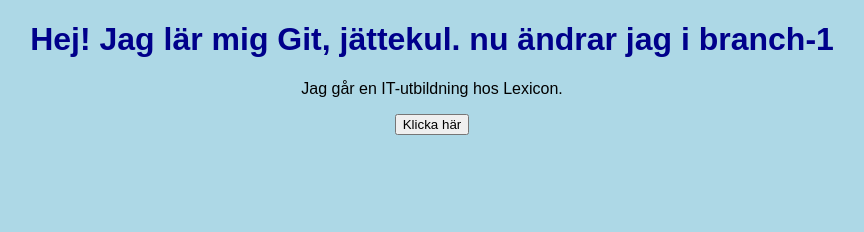
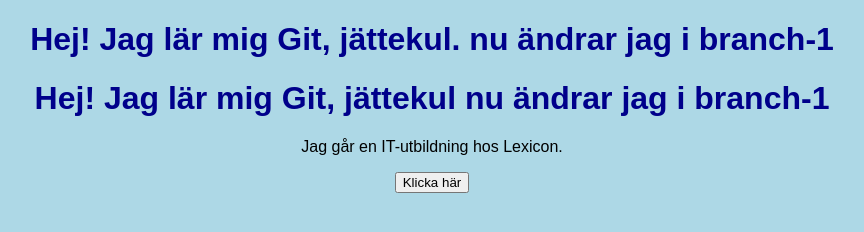
Before and after one commit to OlaJons/mitt-git-projekt, a plain HTML site: page index.html in a window 1280 px wide. Shown: the whole page, without its empty margins (208-1072 px from the left). Drawn offline with Linux system fonts and the light colour scheme.

Commit message:
main båda branches

```diff
--- a/index.html
+++ b/index.html
@@ -7,6 +7,7 @@
 </head>
 <body>
   <h1>Hej! Jag lär mig Git, jättekul. nu ändrar jag i branch-1</h1>
+  <h1>Hej! Jag lär mig Git, jättekul nu ändrar jag i branch-1</h1>
   <p>Jag går en IT-utbildning hos Lexicon.</p>
   <button id="myButton">Klicka här</button>
   <script src="script.js"></script>
```
